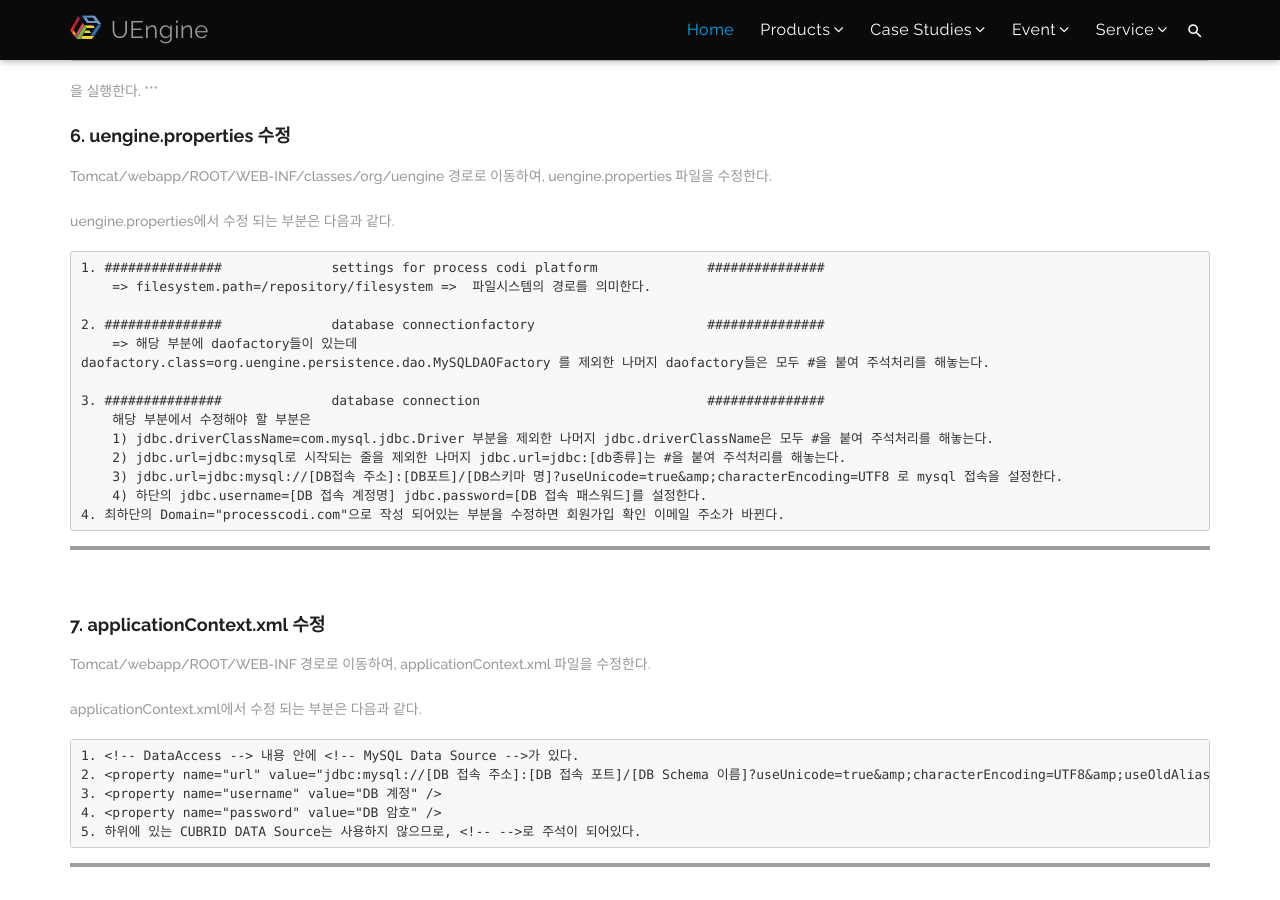
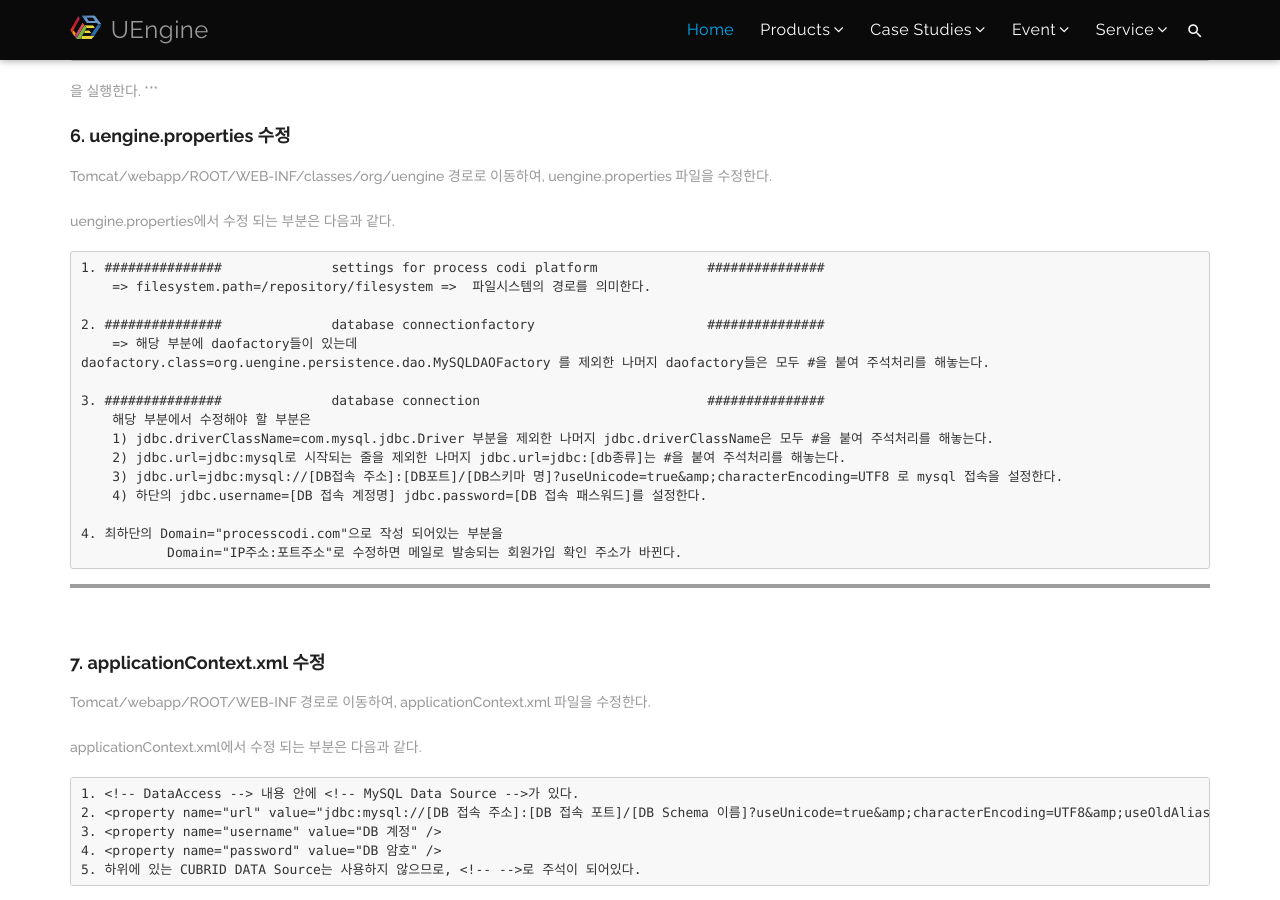
Before and after one commit to TheOpenCloudEngine/theopencloudengine.github.io, a Jekyll site: the page built from products/sns.md, in a window 1280 px wide and 900 px high, scrolled down 1869 px, cut to the strip 0-900 px from the top of the window. Built offline with Jekyll 4.4.1, drawn with Linux system fonts in a browser that asks for light colours; grey boxes are pictures that could not be loaded.

Commit message:
Update sns.md

````diff
--- a/products/sns.md
+++ b/products/sns.md
@@ -72,7 +72,9 @@ daofactory.class=org.uengine.persistence.dao.MySQLDAOFactory 를 제외한 나
     2) jdbc.url=jdbc:mysql로 시작되는 줄을 제외한 나머지 jdbc.url=jdbc:[db종류]는 #을 붙여 주석처리를 해놓는다.
     3) jdbc.url=jdbc:mysql://[DB접속 주소]:[DB포트]/[DB스키마 명]?useUnicode=true&amp;characterEncoding=UTF8 로 mysql 접속을 설정한다.
     4) 하단의 jdbc.username=[DB 접속 계정명] jdbc.password=[DB 접속 패스워드]를 설정한다.
-4. 최하단의 Domain="processcodi.com"으로 작성 되어있는 부분을 수정하면 회원가입 확인 이메일 주소가 바뀐다.
+
+4. 최하단의 Domain="processcodi.com"으로 작성 되어있는 부분을
+           Domain="IP주소:포트주소"로 수정하면 메일로 발송되는 회원가입 확인 주소가 바뀐다.
 ```
 ***
 <br>
````
